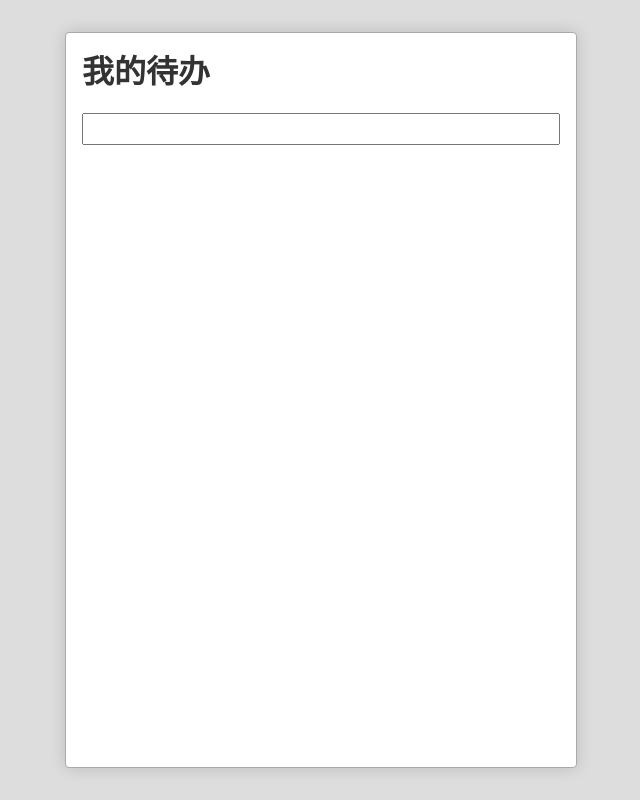
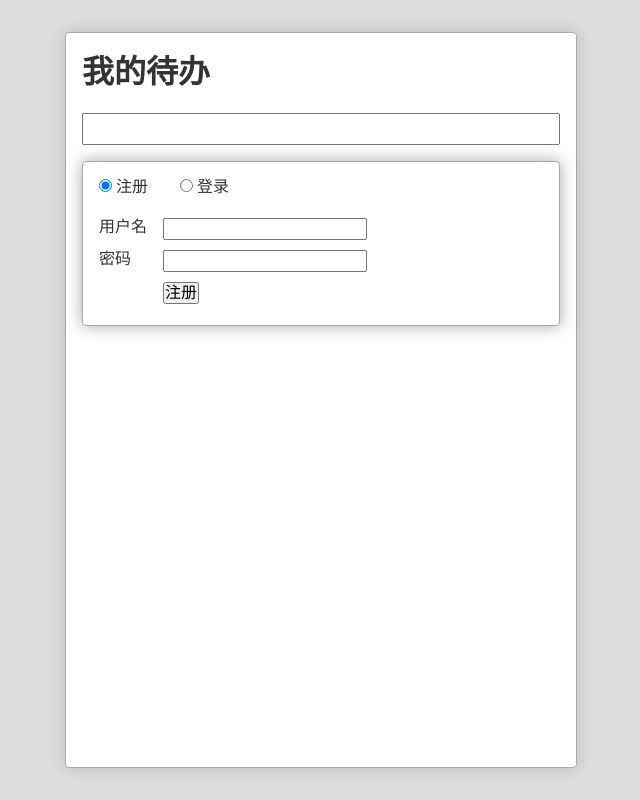
Before and after one commit to carlosshilei/todo-list, a React (Create React App) app: page / in a window 1280 px wide. Shown: the whole page, without its empty margins (319-959 px from the left). Built offline with nearby package versions, Linux system fonts and the light colour scheme.

Commit message:
登录注册组件以及切换

```diff
--- a/src/App.js
+++ b/src/App.js
@@ -4,6 +4,7 @@
 import './reset.css'
 import TodoInput from './TodoInput';
 import TodoItem from './TodoItem'
+import UserDialog from './UserDialog'
 
 
 class App extends Component {
@@ -35,6 +36,7 @@
         <ol className="todoList">
           {todos}
         </ol>
+        <UserDialog />
       </div>
     )
   }
--- /dev/null
+++ b/src/UserDialog.css
@@ -0,0 +1,20 @@
+.UserDialog-Wrapper{
+  /* 全屏 */      position: fixed; top: 0; left: 0; bottom: 0; right: 0;
+  /* 内容居中 */  display: flex; justify-content: center; align-items: center;
+}
+.UserDialog{
+  border: 1px solid;
+  border-radius: 4px;
+  min-width: 20em;
+  background: white;
+  border: 1px solid #aaa;
+  box-shadow: 0 0 1em hsla(0,0%,0%,0.35);
+}
+.UserDialog > nav:first-child{ padding: 1em; margin-left: -2em;}
+.UserDialog > nav:first-child label{ margin-left: 2em; cursor: pointer;}
+
+.UserDialog > .panes { padding: 0 1em 1em; }
+
+.UserDialog form>.row{ display: flex; padding: .3em 0; }
+.UserDialog form>.row>label:first-child{ width: 4em; }
+.UserDialog form>.row.actions{ padding-left: 4em; }
--- /dev/null
+++ b/src/UserDialog.js
@@ -0,0 +1,63 @@
+import React, { Component } from 'react'
+import './UserDialog.css'
+
+export default class UserDialog extends Component{
+  constructor(props){
+    super(props)
+    this.state = {
+      selected: 'signUp'
+    }
+    this.switch = this.switch.bind(this)
+  }
+  switch(e){
+    this.setState({
+      selected: e.target.value
+    })
+  }
+  render(){
+    let signUpForm=(
+      <form className="signUp">{/* 注册 */}
+      <div className="row">
+        <label>用户名</label>
+        <input type="text" />
+      </div>
+      <div className="row">
+        <label>密码</label>
+        <input type="password" />
+      </div>
+      <div className="row actions">
+        <button type="submit"> 注册 </button>
+      </div>
+    </form>
+    )
+    let signInForm=(
+      <form className="signIn"> {/* 登录 */}
+      <div className="row">
+        <label> 用户名 </label>
+        <input type="text"/>
+      </div>
+      <div className="row">
+        <label> 密码 </label>
+        <input type="password"/>
+      </div>
+      <div className="row actions">
+        <button type="submit"> 登录 </button>
+      </div>
+    </form>
+    )
+    return (
+      <div className="UserDialogWrapper">
+        <div className="UserDialog">
+          <nav onChange={this.switch}>
+            <label><input type="radio" value="signUp" checked={this.state.selected === "signUp"}/> 注册</label>
+            <label><input type="radio" value="signIn" checked={this.state.selected === "signIn"}/> 登录</label>
+          </nav>
+          <div className="panes">
+            {this.state.selected === 'signUp' ? signUpForm : null}
+            {this.state.selected === 'signIn' ? signInForm : null}
+          </div>
+        </div>
+      </div>
+    )
+  }
+}
```
